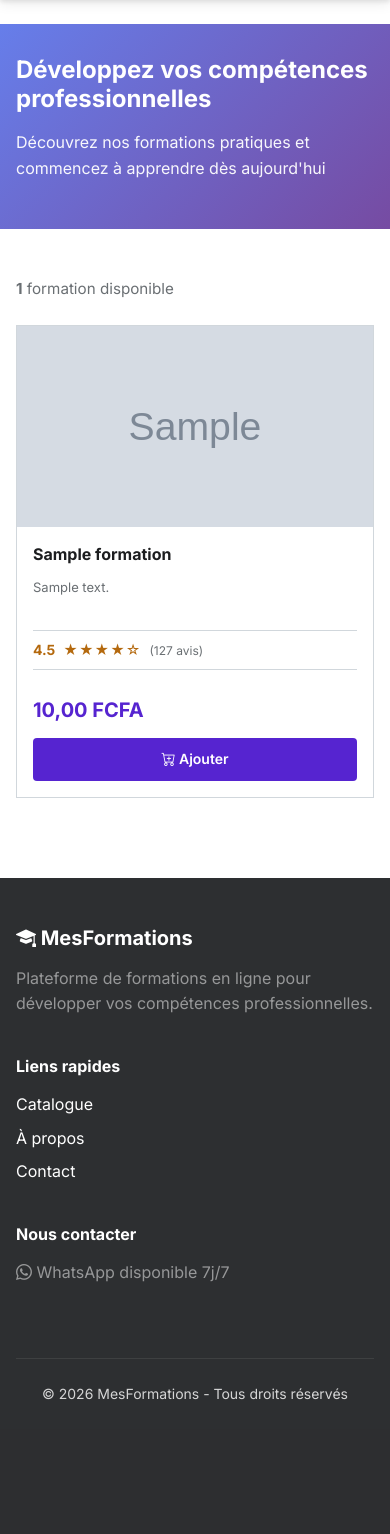
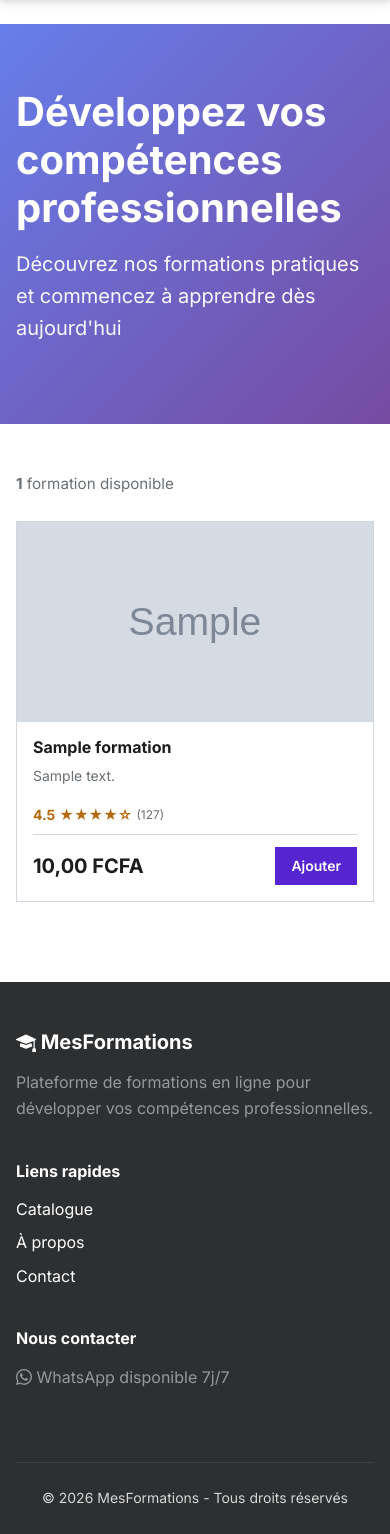
Before and after one commit to amparachrist-beep/Formations, a Django app: page / in a window 390 px wide. Shown: the part 72-1606 px from the top of the page. Before the commit the page ends 1472 px from the top, so only its background shows below. Run offline with Django 4.2, Linux system fonts and the light colour scheme; tables that the repository leaves empty hold one stand-in row (values such as "Sample post"); grey boxes marked "Sample" are stand-in pictures.

Commit message:
fix: Changement du frontends

```diff
--- a/formation/templates/formation/catalogue.html
+++ b/formation/templates/formation/catalogue.html
@@ -31,7 +31,7 @@
 
     .formations-grid {
         display: grid;
-        grid-template-columns: repeat(auto-fill, minmax(320px, 1fr));
+        grid-template-columns: repeat(auto-fill, minmax(280px, 1fr));
         gap: 1.5rem;
         margin-bottom: 3rem;
     }
@@ -68,37 +68,36 @@
     }
 
     .formation-content {
-        padding: 1.25rem;
+        padding: 1rem;
         flex: 1;
         display: flex;
         flex-direction: column;
     }
 
     .formation-title {
-        font-size: 1.125rem;
+        font-size: 1rem;
         font-weight: 700;
-        margin-bottom: 0.75rem;
-        line-height: 1.4;
-        color: var(--text-primary);
-    }
-
-    .description-wrapper {
-        margin-bottom: 0.75rem;
-        flex: 1;
+        margin-bottom: 0.5rem;
+        display: -webkit-box;
+        -webkit-line-clamp: 2;
+        -webkit-box-orient: vertical;
+        overflow: hidden;
     }
 
     .formation-description {
     font-size: 0.875rem;
     color: var(--text-secondary);
     line-height: 1.6;
-        margin: 0 0 0.5rem 0;
-        max-height: calc(1.6em * 3);
+    margin-bottom: 0.5rem;
+
+    display: -webkit-box;
+    -webkit-line-clamp: 3;
+    -webkit-box-orient: vertical;
     overflow: hidden;
-        transition: max-height 0.3s ease;
 }
-
     .formation-description.expanded {
-        max-height: none;
+        -webkit-line-clamp: unset;
+        overflow: visible;
     }
 
     .voir-plus-btn {
@@ -109,37 +108,25 @@
         background: none;
         border: none;
         padding: 0;
-        cursor: pointer;
-        display: inline-block;
-        margin-top: 0.25rem;
+        align-self: flex-start;
     }
 
     .voir-plus-btn:hover {
-        color: var(--primary-hover);
         text-decoration: underline;
     }
 
     .rating {
         display: flex;
         align-items: center;
-        gap: 0.5rem;
-        flex-wrap: wrap;
-        margin: 0.75rem 0;
-        padding: 0.5rem 0;
-        border-top: 1px solid var(--border-color);
-        border-bottom: 1px solid var(--border-color);
+        gap: 0.25rem;
+        font-size: 0.875rem;
+        margin: 0.5rem 0;
     }
 
-    .rating-value {
+    .rating-value,
+    .rating-stars {
         color: #b4690e;
         font-weight: 700;
-        font-size: 0.875rem;
-    }
-
-    .rating-stars {
-        color: #b4690e;
-        font-size: 0.875rem;
-        letter-spacing: 1px;
     }
 
     .rating-count {
@@ -152,74 +139,22 @@
         justify-content: space-between;
         align-items: center;
         padding-top: 0.75rem;
-        gap: 0.75rem;
-        flex-wrap: wrap;
+        border-top: 1px solid var(--border-color);
+        margin-top: auto;
     }
 
     .formation-prix {
         font-size: 1.25rem;
         font-weight: 700;
-        color: var(--primary-color);
     }
 
     .btn-add-cart {
         background: var(--primary-color);
         color: #fff;
         border: none;
-        padding: 0.625rem 1.25rem;
+        padding: 0.5rem 1rem;
         font-size: 0.875rem;
         font-weight: 600;
-        border-radius: 4px;
-        cursor: pointer;
-        transition: background 0.2s;
-        min-width: 100px;
-    }
-
-    .btn-add-cart:hover {
-        background: var(--primary-hover);
-        transform: translateY(-1px);
-    }
-
-    @media (max-width: 768px) {
-        .formations-grid {
-            grid-template-columns: repeat(auto-fill, minmax(280px, 1fr));
-            gap: 1rem;
-        }
-
-        .formation-content {
-            padding: 1rem;
-        }
-
-        .formation-title {
-            font-size: 1rem;
-        }
-
-        .formation-description {
-            font-size: 0.8125rem;
-        }
-    }
-
-    @media (max-width: 480px) {
-        .hero-section {
-            padding: 2rem 0;
-        }
-
-        .hero-section h1 {
-            font-size: 1.5rem;
-        }
-
-        .hero-section p {
-            font-size: 1rem;
-        }
-
-        .formation-footer {
-            flex-direction: column;
-            align-items: stretch;
-        }
-
-        .btn-add-cart {
-            width: 100%;
-        }
     }
 </style>
 {% endblock %}
@@ -241,6 +176,7 @@
 <div class="formations-grid">
 {% for formation in formations %}
 <div class="formation-card">
+
     <div class="formation-image-wrapper">
         {% if formation.image %}
             <img src="{{ formation.image.url }}" class="formation-image" alt="{{ formation.titre }}">
@@ -250,31 +186,39 @@
     <div class="formation-content">
         <h3 class="formation-title">{{ formation.titre }}</h3>
 
-                <div class="description-wrapper">
         <p class="formation-description" id="desc-{{ formation.id }}">
             {{ formation.description }}
         </p>
-                    <button class="voir-plus-btn" data-id="{{ formation.id }}" type="button">
+
+        <button
+            class="voir-plus-btn"
+            data-id="{{ formation.id }}"
+            type="button"
+            style="display:none"
+        >
             Voir plus
         </button>
-                </div>
 
         <div class="rating">
             <span class="rating-value">4.5</span>
-                    <span class="rating-stars">★★★★☆</span>
-                    <span class="rating-count">(127 avis)</span>
+            <span class="rating-stars">
+                ★★★★☆
+            </span>
+            <span class="rating-count">(127)</span>
         </div>
 
         <div class="formation-footer">
             <div class="formation-prix">{{ formation.prix }} FCFA</div>
-                    <form method="post" action="{% url 'ajouter_panier' formation.id %}" style="margin: 0;">
+
+            <form method="post" action="{% url 'ajouter_panier' formation.id %}">
                 {% csrf_token %}
                 <button type="submit" class="btn-add-cart">
-                            <i class="bi bi-cart-plus"></i> Ajouter
+                    Ajouter
                 </button>
             </form>
         </div>
     </div>
+
 </div>
 {% endfor %}
 </div>
@@ -282,38 +226,20 @@
 </div>
 
 <script>
-document.addEventListener("DOMContentLoaded", function() {
-    // Pour chaque formation
-    document.querySelectorAll('.formation-description').forEach(function(desc) {
-        var id = desc.id.replace('desc-', '');
-        var btn = document.querySelector('.voir-plus-btn[data-id="' + id + '"]');
+document.addEventListener("DOMContentLoaded", function () {
+    document.querySelectorAll(".voir-plus-btn").forEach(btn => {
+        const id = btn.dataset.id;
+        const desc = document.getElementById("desc-" + id);
 
-        // Vérifier si le texte dépasse la hauteur max
-        function checkOverflow() {
-            if (desc.scrollHeight > parseInt(window.getComputedStyle(desc).maxHeight)) {
-                btn.style.display = 'inline-block';
-            } else {
-                btn.style.display = 'none';
-            }
+        if (desc.scrollHeight > desc.clientHeight + 1) {
+            btn.style.display = "inline";
         }
 
-        // Vérifier au chargement
-        checkOverflow();
-
-        // Gérer le clic
-        btn.onclick = function() {
-            if (desc.classList.contains('expanded')) {
-                desc.classList.remove('expanded');
-                btn.textContent = 'Voir plus';
-            } else {
-                desc.classList.add('expanded');
-                btn.textContent = 'Voir moins';
-            }
-        };
-
-        // Re-vérifier lors du redimensionnement
-        window.addEventListener('resize', function() {
-            checkOverflow();
+        btn.addEventListener("click", function () {
+            desc.classList.toggle("expanded");
+            btn.textContent = desc.classList.contains("expanded")
+                ? "Voir moins"
+                : "Voir plus";
         });
     });
 });
```
Lines whose indentation alone changed are shown as unchanged.
